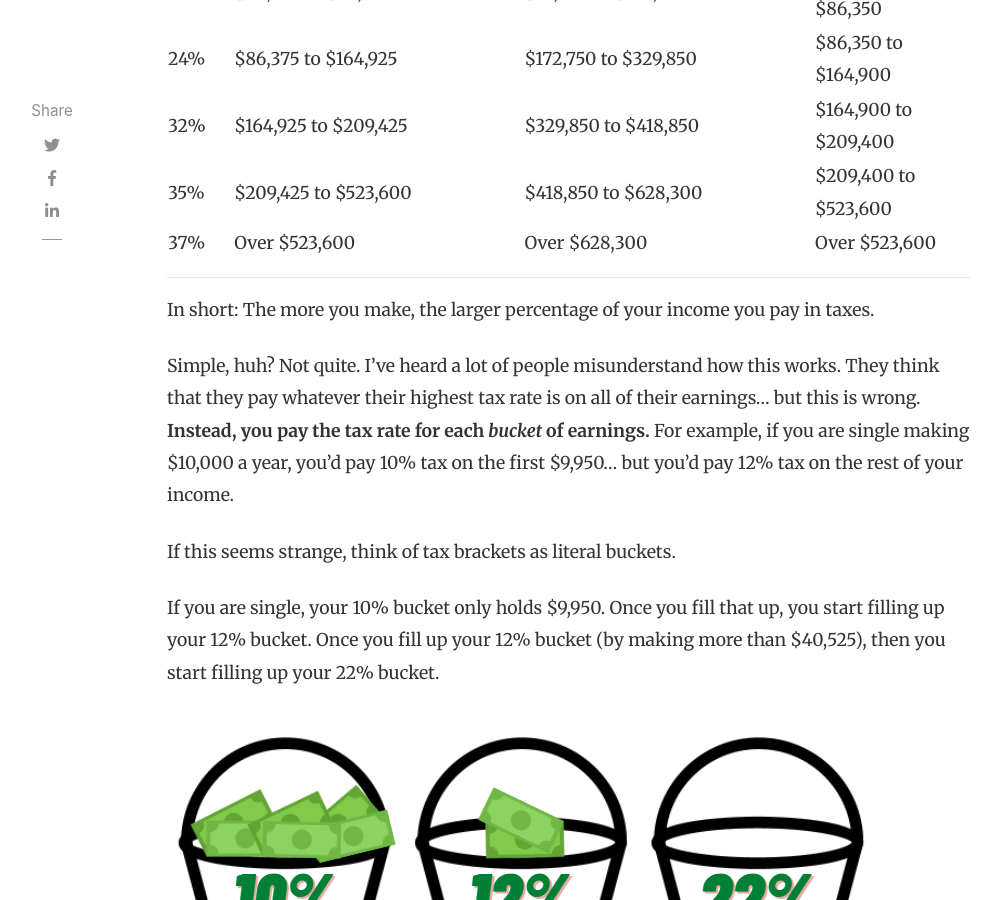
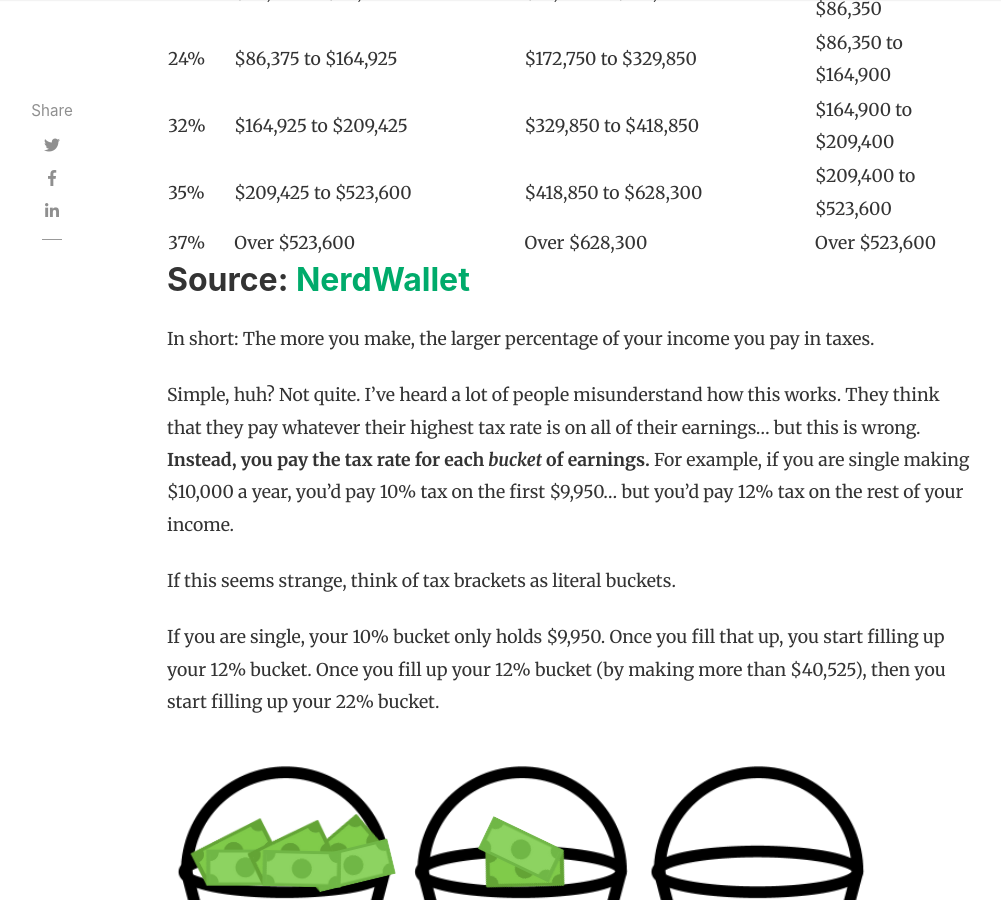
Before and after one commit to militaryinvestor/militaryinvestor.github.io, a Jekyll site: the page built from _posts/2022-01-23-How-Do-Tax-Brackets-Work.md, in a window 1280 px wide and 900 px high, scrolled down 1684 px. Shown: the whole window, without its empty margins (118-1119 px from the left). Built offline with Jekyll 4.4.1, drawn with Linux system fonts in a browser that asks for light colours; nearby versions of some CDN libraries; comment, search, counter and statistics services are not loaded.

Commit message:
Update 2022-01-23-How-Do-Tax-Brackets-Work.md

```diff
--- a/_posts/2022-01-23-How-Do-Tax-Brackets-Work.md
+++ b/_posts/2022-01-23-How-Do-Tax-Brackets-Work.md
@@ -28,6 +28,7 @@ For example, _tax brackets_.  In the U.S., we have tax brackets where if you mak
 | 35% | $209,425 to $523,600 | $418,850 to $628,300 | $209,400 to $523,600 |
 | 37% | Over $523,600 | Over $628,300 | Over $523,600 |
 
+Source: [NerdWallet](https://www.nerdwallet.com/article/taxes/federal-income-tax-brackets)
 -------------
 
 In short: The more you make, the larger percentage of your income you pay in taxes.
```
